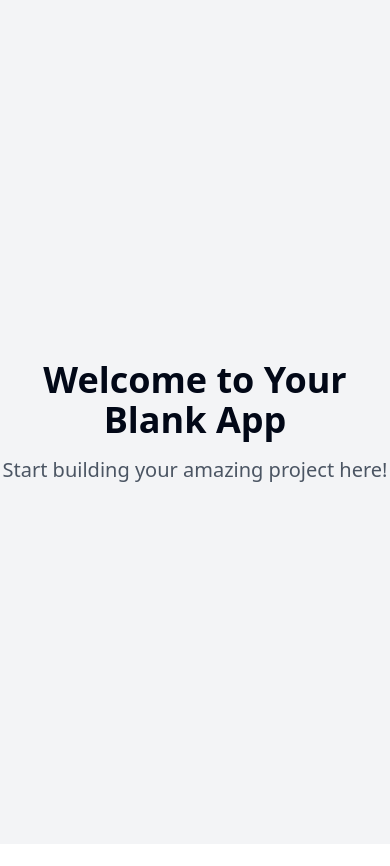
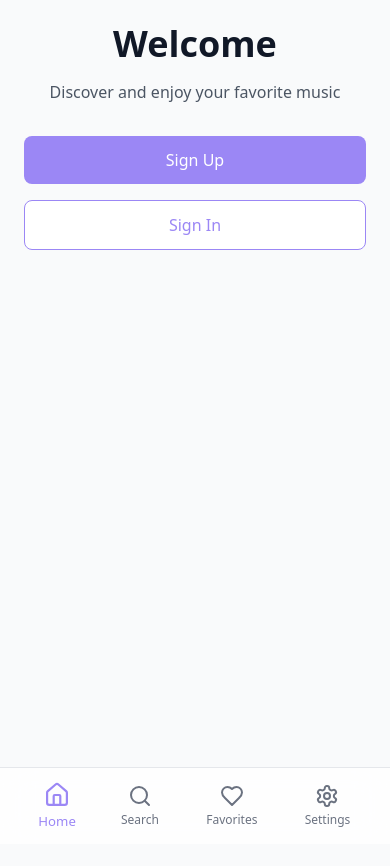
Before and after one commit to staxxtv/youtube-player-app, a React (Vite) app: page / in a window 390 px wide. Shown: the top 866 px of the page. Before the commit the page ends 844 px from the top, so only its background shows below. Built offline with nearby package versions, Linux system fonts and the light colour scheme.

Commit message:
Add music player app
This commit adds a mobile app for searching and playing YouTube music.  The app includes user signup, and a navigation bar with Home, Search, Favorites, and Settings buttons.

```diff
--- a/src/App.tsx
+++ b/src/App.tsx
@@ -1,9 +1,13 @@
+
 import { Toaster } from "@/components/ui/toaster";
 import { Toaster as Sonner } from "@/components/ui/sonner";
 import { TooltipProvider } from "@/components/ui/tooltip";
 import { QueryClient, QueryClientProvider } from "@tanstack/react-query";
 import { BrowserRouter, Routes, Route } from "react-router-dom";
 import Index from "./pages/Index";
+import Search from "./pages/Search";
+import Favorites from "./pages/Favorites";
+import Settings from "./pages/Settings";
 import NotFound from "./pages/NotFound";
 
 const queryClient = new QueryClient();
@@ -16,7 +20,9 @@ const App = () => (
       <BrowserRouter>
         <Routes>
           <Route path="/" element={<Index />} />
-          {/* ADD ALL CUSTOM ROUTES ABOVE THE CATCH-ALL "*" ROUTE */}
+          <Route path="/search" element={<Search />} />
+          <Route path="/favorites" element={<Favorites />} />
+          <Route path="/settings" element={<Settings />} />
           <Route path="*" element={<NotFound />} />
         </Routes>
       </BrowserRouter>
--- /dev/null
+++ b/src/components/Layout.tsx
@@ -0,0 +1,19 @@
+
+import Navigation from "./Navigation";
+
+interface LayoutProps {
+  children: React.ReactNode;
+}
+
+const Layout = ({ children }: LayoutProps) => {
+  return (
+    <div className="min-h-screen bg-gray-50">
+      <main className="pb-20">
+        {children}
+      </main>
+      <Navigation />
+    </div>
+  );
+};
+
+export default Layout;
--- /dev/null
+++ b/src/components/Navigation.tsx
@@ -0,0 +1,41 @@
+
+import { Home, Search, Heart, Settings } from "lucide-react";
+import { Link, useLocation } from "react-router-dom";
+
+const Navigation = () => {
+  const location = useLocation();
+
+  const isActive = (path: string) => location.pathname === path;
+
+  const navItems = [
+    { icon: Home, label: "Home", path: "/" },
+    { icon: Search, label: "Search", path: "/search" },
+    { icon: Heart, label: "Favorites", path: "/favorites" },
+    { icon: Settings, label: "Settings", path: "/settings" },
+  ];
+
+  return (
+    <nav className="fixed bottom-0 left-0 right-0 bg-white/80 backdrop-blur-lg border-t border-gray-200 py-2 px-4 z-50">
+      <div className="max-w-screen-xl mx-auto">
+        <div className="flex justify-around items-center">
+          {navItems.map(({ icon: Icon, label, path }) => (
+            <Link
+              key={path}
+              to={path}
+              className={`flex flex-col items-center p-2 transition-all duration-200 ${
+                isActive(path)
+                  ? "text-primary scale-110"
+                  : "text-gray-500 hover:text-primary"
+              }`}
+            >
+              <Icon className="w-6 h-6" />
+              <span className="text-xs mt-1">{label}</span>
+            </Link>
+          ))}
+        </div>
+      </div>
+    </nav>
+  );
+};
+
+export default Navigation;
--- /dev/null
+++ b/src/pages/Favorites.tsx
@@ -0,0 +1,19 @@
+
+import Layout from "@/components/Layout";
+
+const Favorites = () => {
+  return (
+    <Layout>
+      <div className="p-6 animate-fade-in">
+        <div className="max-w-md mx-auto">
+          <h1 className="text-2xl font-semibold text-gray-900 mb-6">Favorites</h1>
+          <div className="text-center text-gray-500 py-8">
+            <p>Your favorite tracks will appear here</p>
+          </div>
+        </div>
+      </div>
+    </Layout>
+  );
+};
+
+export default Favorites;
--- a/src/pages/Index.tsx
+++ b/src/pages/Index.tsx
@@ -1,13 +1,29 @@
-// Update this page (the content is just a fallback if you fail to update the page)
+
+import Layout from "@/components/Layout";
 
 const Index = () => {
   return (
-    <div className="min-h-screen flex items-center justify-center bg-gray-100">
-      <div className="text-center">
-        <h1 className="text-4xl font-bold mb-4">Welcome to Your Blank App</h1>
-        <p className="text-xl text-gray-600">Start building your amazing project here!</p>
+    <Layout>
+      <div className="min-h-screen p-6 animate-fade-in">
+        <div className="max-w-md mx-auto space-y-8">
+          <div className="text-center space-y-4">
+            <h1 className="text-4xl font-bold text-gray-900">Welcome</h1>
+            <p className="text-gray-600">
+              Discover and enjoy your favorite music
+            </p>
+          </div>
+
+          <div className="space-y-4">
+            <button className="w-full bg-primary text-white rounded-lg py-3 px-4 font-medium hover:opacity-90 transition-opacity">
+              Sign Up
+            </button>
+            <button className="w-full bg-white text-primary border border-primary rounded-lg py-3 px-4 font-medium hover:bg-primary/5 transition-colors">
+              Sign In
+            </button>
+          </div>
+        </div>
       </div>
-    </div>
+    </Layout>
   );
 };
 
--- /dev/null
+++ b/src/pages/Search.tsx
@@ -0,0 +1,26 @@
+
+import Layout from "@/components/Layout";
+
+const Search = () => {
+  return (
+    <Layout>
+      <div className="p-6 animate-fade-in">
+        <div className="max-w-md mx-auto">
+          <h1 className="text-2xl font-semibold text-gray-900 mb-6">Search</h1>
+          <div className="relative">
+            <input
+              type="search"
+              placeholder="Search for music..."
+              className="w-full bg-white rounded-lg py-3 px-4 pl-12 border border-gray-200 focus:outline-none focus:border-primary transition-colors"
+            />
+            <span className="absolute left-4 top-1/2 -translate-y-1/2 text-gray-400">
+              🔍
+            </span>
+          </div>
+        </div>
+      </div>
+    </Layout>
+  );
+};
+
+export default Search;
--- /dev/null
+++ b/src/pages/Settings.tsx
@@ -0,0 +1,30 @@
+
+import Layout from "@/components/Layout";
+
+const Settings = () => {
+  return (
+    <Layout>
+      <div className="p-6 animate-fade-in">
+        <div className="max-w-md mx-auto">
+          <h1 className="text-2xl font-semibold text-gray-900 mb-6">Settings</h1>
+          <div className="space-y-4">
+            <div className="bg-white p-4 rounded-lg shadow-sm">
+              <h2 className="font-medium text-gray-900">Account</h2>
+              <p className="text-sm text-gray-500 mt-1">Manage your account settings</p>
+            </div>
+            <div className="bg-white p-4 rounded-lg shadow-sm">
+              <h2 className="font-medium text-gray-900">Preferences</h2>
+              <p className="text-sm text-gray-500 mt-1">Customize your experience</p>
+            </div>
+            <div className="bg-white p-4 rounded-lg shadow-sm">
+              <h2 className="font-medium text-gray-900">About</h2>
+              <p className="text-sm text-gray-500 mt-1">Version and information</p>
+            </div>
+          </div>
+        </div>
+      </div>
+    </Layout>
+  );
+};
+
+export default Settings;
--- a/tailwind.config.ts
+++ b/tailwind.config.ts
@@ -1,3 +1,4 @@
+
 import type { Config } from "tailwindcss";
 
 export default {
@@ -12,85 +13,77 @@ export default {
   theme: {
     container: {
       center: true,
-			padding: '2rem',
+      padding: "2rem",
       screens: {
-				'2xl': '1400px'
-			}
+        "2xl": "1400px",
+      },
     },
     extend: {
       colors: {
-				border: 'hsl(var(--border))',
-				input: 'hsl(var(--input))',
-				ring: 'hsl(var(--ring))',
-				background: 'hsl(var(--background))',
-				foreground: 'hsl(var(--foreground))',
+        border: "hsl(var(--border))",
+        input: "hsl(var(--input))",
+        ring: "hsl(var(--ring))",
+        background: "hsl(var(--background))",
+        foreground: "hsl(var(--foreground))",
         primary: {
-					DEFAULT: 'hsl(var(--primary))',
-					foreground: 'hsl(var(--primary-foreground))'
+          DEFAULT: "#9b87f5",
+          foreground: "#ffffff",
         },
         secondary: {
-					DEFAULT: 'hsl(var(--secondary))',
-					foreground: 'hsl(var(--secondary-foreground))'
+          DEFAULT: "#7E69AB",
+          foreground: "#ffffff",
         },
         destructive: {
-					DEFAULT: 'hsl(var(--destructive))',
-					foreground: 'hsl(var(--destructive-foreground))'
+          DEFAULT: "hsl(var(--destructive))",
+          foreground: "hsl(var(--destructive-foreground))",
         },
         muted: {
-					DEFAULT: 'hsl(var(--muted))',
-					foreground: 'hsl(var(--muted-foreground))'
+          DEFAULT: "hsl(var(--muted))",
+          foreground: "hsl(var(--muted-foreground))",
         },
         accent: {
-					DEFAULT: 'hsl(var(--accent))',
-					foreground: 'hsl(var(--accent-foreground))'
+          DEFAULT: "#E5DEFF",
+          foreground: "#1A1F2C",
         },
         popover: {
-					DEFAULT: 'hsl(var(--popover))',
-					foreground: 'hsl(var(--popover-foreground))'
+          DEFAULT: "hsl(var(--popover))",
+          foreground: "hsl(var(--popover-foreground))",
         },
         card: {
-					DEFAULT: 'hsl(var(--card))',
-					foreground: 'hsl(var(--card-foreground))'
+          DEFAULT: "hsl(var(--card))",
+          foreground: "hsl(var(--card-foreground))",
         },
-				sidebar: {
-					DEFAULT: 'hsl(var(--sidebar-background))',
-					foreground: 'hsl(var(--sidebar-foreground))',
-					primary: 'hsl(var(--sidebar-primary))',
-					'primary-foreground': 'hsl(var(--sidebar-primary-foreground))',
-					accent: 'hsl(var(--sidebar-accent))',
-					'accent-foreground': 'hsl(var(--sidebar-accent-foreground))',
-					border: 'hsl(var(--sidebar-border))',
-					ring: 'hsl(var(--sidebar-ring))'
-				}
       },
       borderRadius: {
-				lg: 'var(--radius)',
-				md: 'calc(var(--radius) - 2px)',
-				sm: 'calc(var(--radius) - 4px)'
+        lg: "var(--radius)",
+        md: "calc(var(--radius) - 2px)",
+        sm: "calc(var(--radius) - 4px)",
       },
       keyframes: {
-				'accordion-down': {
-					from: {
-						height: '0'
+        "accordion-down": {
+          from: { height: "0" },
+          to: { height: "var(--radix-accordion-content-height)" },
         },
-					to: {
-						height: 'var(--radix-accordion-content-height)'
-					}
+        "accordion-up": {
+          from: { height: "var(--radix-accordion-content-height)" },
+          to: { height: "0" },
         },
-				'accordion-up': {
-					from: {
-						height: 'var(--radix-accordion-content-height)'
+        "fade-in": {
+          "0%": { opacity: "0", transform: "translateY(10px)" },
+          "100%": { opacity: "1", transform: "translateY(0)" },
         },
-					to: {
-						height: '0'
-					}
-				}
+        "fade-out": {
+          "0%": { opacity: "1", transform: "translateY(0)" },
+          "100%": { opacity: "0", transform: "translateY(10px)" },
+        },
       },
       animation: {
-				'accordion-down': 'accordion-down 0.2s ease-out',
-				'accordion-up': 'accordion-up 0.2s ease-out'
-			}
-		}
+        "accordion-down": "accordion-down 0.2s ease-out",
+        "accordion-up": "accordion-up 0.2s ease-out",
+        "fade-in": "fade-in 0.3s ease-out",
+        "fade-out": "fade-out 0.3s ease-out",
+      },
+    },
   },
   plugins: [require("tailwindcss-animate")],
 } satisfies Config;
```
Lines whose indentation alone changed are shown as unchanged.
